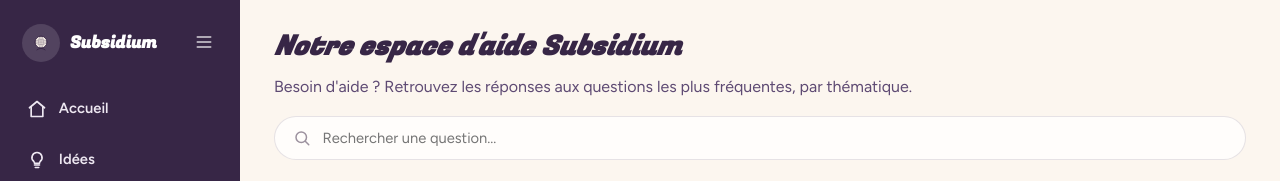
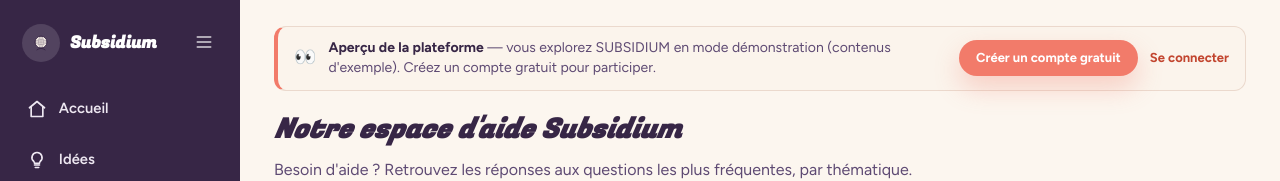
Before and after one commit to team872/subsidium-app, a Next.js app: page /app/faq in a window 1280 px wide. Shown: the top 181 px of the page. Built offline with nearby package versions, Linux system fonts and the light colour scheme; no server answers.

Commit message:
Aperçu : bandeau « contenu de démonstration » + CTA compte gratuit pour les visiteurs non connectés (recette AN049)

```diff
--- a/components/AppShell.tsx
+++ b/components/AppShell.tsx
@@ -74,9 +74,18 @@ const NAV_LABEL: Record<string, Record<string, string>> = {
   energie: { fr: "Énergie", en: "Energy", it: "Energia" },
 };
 
+// Bandeau « Aperçu » affiché aux visiteurs NON connectés (recette AN049) :
+// la consultation est ouverte sur du contenu de démonstration ; on invite à créer un compte gratuit.
+const APERCU: Record<string, { t: string; d: string; cta: string; login: string }> = {
+  fr: { t: "Aperçu de la plateforme", d: "vous explorez SUBSIDIUM en mode démonstration (contenus d'exemple). Créez un compte gratuit pour participer.", cta: "Créer un compte gratuit", login: "Se connecter" },
+  en: { t: "Platform preview", d: "you're exploring SUBSIDIUM in demo mode (sample content). Create a free account to take part.", cta: "Create a free account", login: "Sign in" },
+  it: { t: "Anteprima della piattaforma", d: "stai esplorando SUBSIDIUM in modalità demo (contenuti di esempio). Crea un account gratuito per partecipare.", cta: "Crea un account gratuito", login: "Accedi" },
+};
+
 export default function AppShell({ children }: { children: React.ReactNode }) {
   const [open, setOpen] = useState(true);
   const [me, setMe] = useState<Me>(null);
+  const [meLoaded, setMeLoaded] = useState(false);
   const [isTest, setIsTest] = useState(false);
   const [isAdmin, setIsAdmin] = useState(false);
   const [unread, setUnread] = useState(0);
@@ -87,8 +96,8 @@ export default function AppShell({ children }: { children: React.ReactNode }) {
   useEffect(() => {
     fetch("/app/api/auth/me")
       .then((r) => r.json())
-      .then((d) => { setMe(d.user || null); setIsTest(!!d.isTest); setIsAdmin(!!d.isAdmin); })
-      .catch(() => {});
+      .then((d) => { setMe(d.user || null); setIsTest(!!d.isTest); setIsAdmin(!!d.isAdmin); setMeLoaded(true); })
+      .catch(() => setMeLoaded(true));
   }, []);
 
   useEffect(() => {
@@ -103,6 +112,7 @@ export default function AppShell({ children }: { children: React.ReactNode }) {
   const niveau = clampNiveau(me ? (me.niveau ?? 0) : 0);
   const role = t(`role.${niveau}`);
   const nav = NAV.filter((n) => (n.adminOnly ? isAdmin : niveau >= (n.minNiveau ?? 0)));
+  const ap = APERCU[lang] || APERCU.fr;
 
   async function logout() {
     await fetch("/app/api/auth/logout", { method: "POST" }).catch(() => {});
@@ -178,7 +188,19 @@ export default function AppShell({ children }: { children: React.ReactNode }) {
         </div>
       </aside>
 
-      <main className="content">{children}</main>
+      <main className="content">
+        {meLoaded && !me && (
+          <div role="note" style={{ background: "#FBF4EC", border: "1px solid #EBD9CD", borderLeft: "4px solid #F27B6A", borderRadius: 12, padding: "11px 16px", marginBottom: 18, display: "flex", alignItems: "center", gap: 12, flexWrap: "wrap" }}>
+            <span aria-hidden="true" style={{ fontSize: 18 }}>👀</span>
+            <span style={{ color: "#5E4A73", fontSize: 14, flex: "1 1 320px", lineHeight: 1.45 }}>
+              <b style={{ color: "#372646" }}>{ap.t}</b> — {ap.d}
+            </span>
+            <a href="/app/inscription" className="btn btn-coral" style={{ padding: "7px 16px", fontSize: 13 }}>{ap.cta}</a>
+            <a href="/app/connexion" style={{ color: "#C2452F", fontWeight: 700, fontSize: 13, textDecoration: "none" }}>{ap.login}</a>
+          </div>
+        )}
+        {children}
+      </main>
       <TestBar niveau={niveau} isTest={isTest} />
       <Mascotte />
     </div>
```
